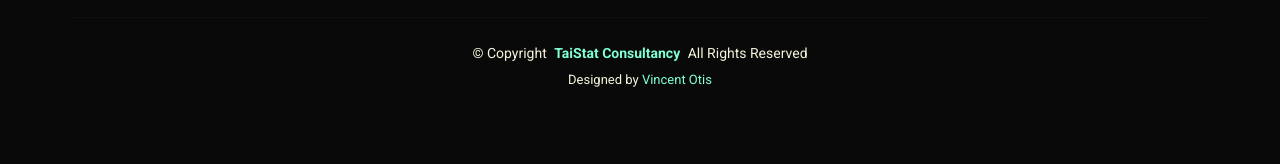
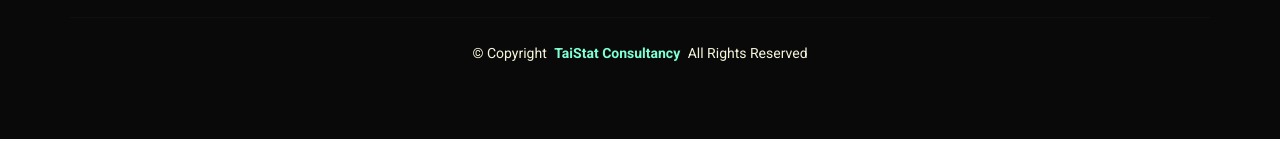
Before and after one commit to taistatconsultancy/TaiStat_Website, a plain HTML site: page blog1detail.html in a window 1280 px wide. Shown: the part 3028-3192 px from the top of the page. After the commit the page ends 3167 px from the top, so only its background shows below. Drawn offline with nearby package versions, Linux system fonts and the light colour scheme.

Commit message:
Update blog1detail.html

```diff
--- a/blog1detail.html
+++ b/blog1detail.html
@@ -5,7 +5,7 @@
 <head>
     <meta charset="utf-8">
     <meta content="width=device-width, initial-scale=1.0" name="viewport">
-    <title>TaiStat consultancy blog</title>
+    <title>TaiStat Blog</title>
     <meta name="description" content="taistat consultancy firm">
     <meta name="keywords" content="taistat consultancy firm">
 
@@ -383,9 +383,7 @@
 
     <div class="container copyright text-center mt-4">
       <p>&copy; <span>Copyright</span> <strong class="px-1 sitename" style="color: aquamarine;">TaiStat Consultancy</strong> <span>All Rights Reserved</span></p>
-      <div class="credits">
-        Designed by <a style="color: aquamarine;" href="https://otis-ke.github.io/portfolio/">Vincent Otis</a>
-      </div>
+
     </div>
 
   </footer>
```
